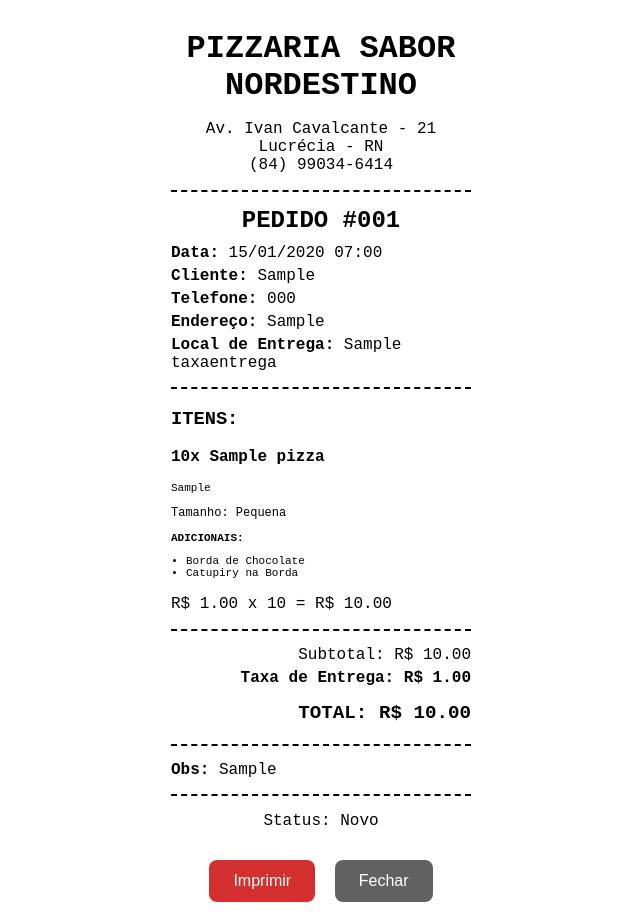
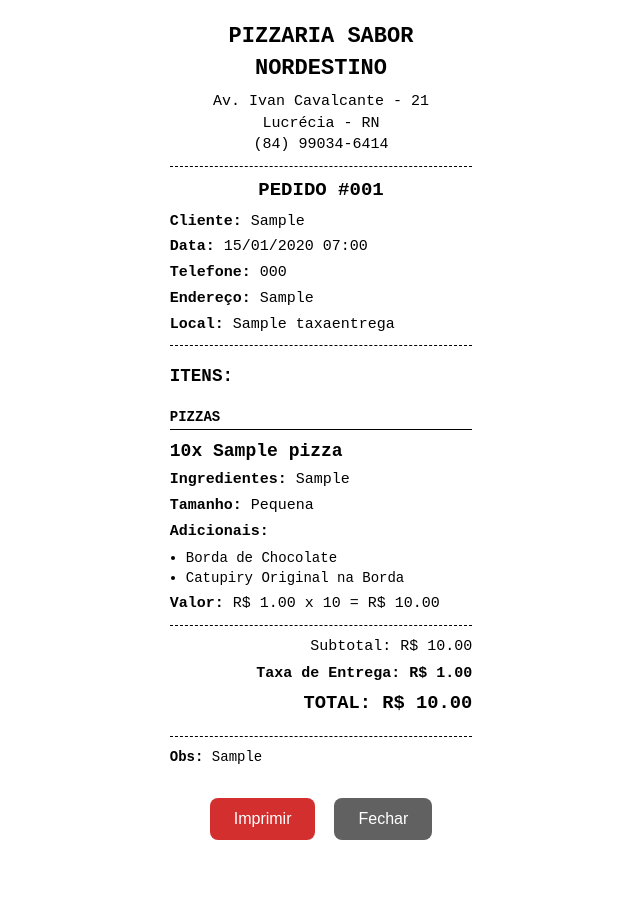
Before and after one commit to ErnestoSESB/pizzaria-sabor-nordestino, a Django app: page /painel/pedidos/imprimir/1/ in a window 1280 px wide. Shown: the whole page, without its empty margins (319-959 px from the left). After the commit the page ends 840 px from the top, so only its background shows below. Run offline with Django 5.2, Linux system fonts and the light colour scheme; a user stored in the database is signed in; tables that the repository leaves empty hold one stand-in row (values such as "Sample post").

Commit message:
Corrige pedidos, sabores e impressao
Organiza a comanda térmica, corrige múltiplos sabores e bebidas, valida checkout, adiciona bebidas iniciais e cobre o fluxo com testes.

```diff
--- a/pizzaria/models.py
+++ b/pizzaria/models.py
@@ -67,7 +67,7 @@ class Pedido(SanitizedModelMixin, models.Model):
 		("Pago", "Pago"),
 	]
 	cliente = models.CharField(max_length=100)
-	telefone = models.CharField(max_length=20, default='')
+	telefone = models.CharField(max_length=20, default='', blank=True)
 	endereco = models.TextField(blank=True, null=True)
 	observacao = models.TextField(blank=True, null=True)
 	forma_pagamento = models.CharField(max_length=30, default='', blank=True)
--- a/pizzaria/templates/pizzaria/pedido_imprimir.html
+++ b/pizzaria/templates/pizzaria/pedido_imprimir.html
@@ -5,37 +5,90 @@
   <title>Comanda #{{ pedido.id }}</title>
   <style>
     @media print {
-      body { margin: 0; padding: 20px; }
+      @page { size: 80mm 297mm; margin: 0; }
+      html, body {
+        width: 80mm !important;
+        min-width: 0;
+        max-width: 80mm !important;
+        min-height: 0;
+        margin: 0;
+        padding: 0;
+        overflow-x: visible;
+        overflow-y: visible;
+      }
+      body {
+        width: 68mm !important;
+        max-width: 68mm !important;
+        margin: 0 6mm !important;
+        padding: 2mm 0 !important;
+        overflow-wrap: anywhere;
+      }
       .no-print { display: none; }
     }
     body {
       font-family: 'Courier New', monospace;
-      max-width: 300px;
+      width: 100%;
+      max-width: 80mm;
+      box-sizing: border-box;
       margin: 0 auto;
-      padding: 20px;
+      padding: 4mm 0;
+      font-size: 15px;
+      line-height: 1.45;
+      overflow-x: hidden;
+      overflow-y: visible;
+      overflow-wrap: anywhere;
+      word-break: break-word;
     }
-    h1, h2 { text-align: center; margin: 10px 0; }
-    .divider { border-top: 2px dashed #000; margin: 15px 0; }
-    .item { margin: 10px 0; }
-    .total { font-size: 1.2em; font-weight: bold; margin-top: 15px; text-align: right; }
-    .info { margin: 5px 0; }
+    *, *::before, *::after {
+      box-sizing: border-box;
+      max-width: 100%;
+      white-space: normal;
+    }
+    h1, h2 { text-align: center; margin: 6px 0; }
+    h1 { font-size: 22px; }
+    h2 { font-size: 19px; }
+    .divider { border-top: 1px dashed #000; margin: 10px 0; }
+    .item { margin: 8px 0; }
+    .pizza-nome { font-size: 18px; font-weight: bold; margin: 0 0 5px 0; }
+    .sabor-lista { font-size: 17px; font-weight: bold; margin: 5px 0; }
+    .info { margin: 4px 0; }
+    .campo { font-size: 15px; margin: 4px 0; }
+    .adicionais { font-size: 14px; margin: 4px 0; }
+    .total { font-size: 1.25em; font-weight: bold; margin-top: 6px; text-align: right; }
+    .campo, .info, .total, .divider { overflow-wrap: anywhere; }
+    .observacao {
+      font-size: 14px;
+      margin: 8px 0;
+      overflow-wrap: anywhere;
+      white-space: pre-wrap;
+    }
+    p, h1, h2, h3 { max-width: 100%; }
+    .item { page-break-inside: avoid; break-inside: avoid; width: 100%; }
+    .grupo-titulo {
+      border-bottom: 1px solid #000;
+      font-size: 14px;
+      font-weight: bold;
+      margin: 10px 0 6px;
+      padding-bottom: 2px;
+    }
+    ul.adicionais { padding-left: 16px; margin: 4px 0; }
   </style>
 </head>
 <body>
   <h1>PIZZARIA SABOR NORDESTINO</h1>
-  <p style="text-align:center;">Av. Ivan Cavalcante - 21<br>Lucrécia - RN<br>(84) 99034-6414</p>
+  <p style="text-align:center; margin: 4px 0;">Av. Ivan Cavalcante - 21<br>Lucrécia - RN<br>(84) 99034-6414</p>
 
   <div class="divider"></div>
 
   <h2>PEDIDO #{{ pedido.id|stringformat:"03d" }}</h2>
+  <p class="info"><strong>Cliente:</strong> {{ pedido.cliente }}</p>
   <p class="info"><strong>Data:</strong> {{ pedido.criado_em|date:"d/m/Y H:i" }}</p>
-  <p class="info"><strong>Cliente:</strong> {{ pedido.cliente }}</p>
   <p class="info"><strong>Telefone:</strong> {{ pedido.telefone }}</p>
   {% if pedido.endereco %}
   <p class="info"><strong>Endereço:</strong> {{ pedido.endereco }}</p>
   {% endif %}
   {% if pedido.local_entrega %}
-  <p class="info"><strong>Local de Entrega:</strong> {{ pedido.local_entrega.nome }}</p>
+  <p class="info"><strong>Local:</strong> {{ pedido.local_entrega.nome }}</p>
   {% else %}
   <p class="info"><strong>Retirada no local</strong></p>
   {% endif %}
@@ -45,30 +98,35 @@
   <h3>ITENS:</h3>
   {% for item_data in itens_processados %}
   {% with item=item_data.item sabores_data=item_data.sabores_data %}
+  {% ifchanged item.item_tipo %}
+  <p class="grupo-titulo">{% if item.item_tipo == 'pizza' %}PIZZAS{% else %}BEBIDAS{% endif %}</p>
+  {% endifchanged %}
   <div class="item">
-    {% if sabores_data %}
-      <p><strong>{{ item.quantidade }}x Pizza Mista</strong></p>
-      <p style="font-size: 12px;">Sabores: {{ sabores_data.nomes|join:", " }}</p>
+    {% if item.item_tipo == 'bebida' %}
+      <p class="pizza-nome"><strong>{{ item.quantidade }}x {{ item.bebida.nome }}</strong></p>
+    {% elif sabores_data %}
+      <p class="pizza-nome"><strong>{{ item.quantidade }}x Pizza Mista</strong></p>
+      <p class="sabor-lista">Sabores: {{ sabores_data.nomes|join:", " }}</p>
     {% else %}
-      <p><strong>{{ item.quantidade }}x {{ item.pizza.nome }}</strong></p>
-      <p style="font-size: 11px;">{{ item.pizza.ingredientes }}</p>
+      <p class="pizza-nome"><strong>{{ item.quantidade }}x {{ item.pizza.nome }}</strong></p>
+      <p class="campo"><strong>Ingredientes:</strong> {{ item.pizza.ingredientes }}</p>
     {% endif %}
 
-    <p style="font-size: 12px;">
-      Tamanho: {% if item.tamanho == 'P' %}Pequena{% elif item.tamanho == 'M' %}Média{% else %}Grande{% endif %}
-    </p>
+    {% if item.item_tipo == 'pizza' %}
+      <p class="campo"><strong>Tamanho:</strong> {% if item.tamanho == 'P' %}Pequena{% elif item.tamanho == 'M' %}Média{% else %}Grande{% endif %}</p>
+    {% endif %}
 
-    {% if item.borda_chocolate or item.catupiry_cima != 'nao' or item.catupiry_borda %}
-    <p style="font-size: 11px;"><strong>ADICIONAIS:</strong></p>
-    <ul style="font-size: 11px; margin: 5px 0; padding-left: 15px;">
+    {% if item.item_tipo == 'pizza' and item.borda_chocolate or item.item_tipo == 'pizza' and item.catupiry_cima != 'nao' or item.item_tipo == 'pizza' and item.catupiry_borda %}
+    <p class="campo"><strong>Adicionais:</strong></p>
+    <ul class="adicionais" style="margin: 5px 0;">
       {% if item.borda_chocolate %}<li>Borda de Chocolate</li>{% endif %}
       {% if item.catupiry_cima == 'inteira' %}<li>Catupiry por Cima (Inteira)</li>{% endif %}
       {% if item.catupiry_cima == 'metade' %}<li>Catupiry por Cima (Metade)</li>{% endif %}
-      {% if item.catupiry_borda %}<li>Catupiry na Borda</li>{% endif %}
+      {% if item.catupiry_borda %}<li>Catupiry Original na Borda</li>{% endif %}
     </ul>
     {% endif %}
 
-    <p>R$ {{ item.preco_unitario }} x {{ item.quantidade }} = R$ {{ item.subtotal }}</p>
+    <p class="campo"><strong>Valor:</strong> R$ {{ item.preco_unitario }} x {{ item.quantidade }} = R$ {{ item.subtotal }}</p>
   </div>
   {% endwith %}
   {% endfor %}
@@ -81,11 +139,8 @@
 
   {% if pedido.observacao %}
   <div class="divider"></div>
-  <p class="info"><strong>Obs:</strong> {{ pedido.observacao }}</p>
+  <p class="observacao"><strong>Obs:</strong> {{ pedido.observacao }}</p>
   {% endif %}
-
-  <div class="divider"></div>
-  <p style="text-align:center;">Status: {{ pedido.status }}</p>
 
   <div class="no-print" style="margin-top:30px;text-align:center;">
     <button onclick="window.print()" style="padding:12px 24px;background:#d32f2f;color:white;border:none;border-radius:8px;cursor:pointer;font-size:16px;">Imprimir</button>
--- a/pizzaria/utils.py
+++ b/pizzaria/utils.py
@@ -21,6 +21,8 @@ class SanitizedModelMixin:
             super_clean()
         for field in self._meta.get_fields():
             if getattr(field, 'get_internal_type', lambda: None)() in ('CharField', 'TextField'):
+                if field.name == 'sabores':
+                    continue
                 val = getattr(self, field.name, None)
                 if val is not None:
                     max_len = getattr(field, 'max_length', None)
@@ -33,7 +35,9 @@ class SanitizedModelMixin:
         except ValidationError as e:
             logger.warning("Model full_clean failed on %s: %s — aplicando fallback", type(self).__name__, e)
             for field in self._meta.get_fields():
-                if getattr(field, 'get_internal_type', None) in ('CharField', 'TextField'):
+                if getattr(field, 'get_internal_type', lambda: None)() in ('CharField', 'TextField'):
+                    if field.name == 'sabores':
+                        continue
                     val = getattr(self, field.name, None)
                     if val is not None:
                         setattr(self, field.name, sanitize_text(val, max_length=getattr(field, 'max_length', None)))
--- a/pizzaria/views.py
+++ b/pizzaria/views.py
@@ -4,7 +4,9 @@ from django.contrib.auth.decorators import login_required
 from django.contrib import messages
 from django.views.decorators.http import require_POST
 from django.utils import timezone
+from django.db.models import Case, IntegerField, Value, When
 from datetime import datetime, timedelta
+from html import unescape
 from .models import Pizza, Pedido, ItemPedido, Bebida
 from .carrinho import Carrinho
 from .calculadora_preco import calcular_preco_pizza
@@ -61,12 +63,22 @@ def carrinho_adicionar_pizza(request):
 		if quer_bebida == 'sim':
 			for bebida_id in bebida_ids:
 				if bebida_id:
-					bebida = get_object_or_404(Bebida, id=bebida_id)
+					bebida = get_object_or_404(Bebida, id=bebida_id, disponivel=True)
 					carrinho.adicionar(bebida=bebida, quantidade=1, preco=float(bebida.preco))
 
 		# pizza flow
 		tamanho = request.POST.get('tamanho')
-		num_sabores = int(request.POST.get('num_sabores', 1))
+		if tamanho not in {'P', 'M', 'G'}:
+			messages.error(request, 'Selecione um tamanho válido.')
+			return redirect('escolher_sabores')
+		try:
+			num_sabores = int(request.POST.get('num_sabores', 1))
+		except (TypeError, ValueError):
+			messages.error(request, 'Selecione entre 1 e 3 sabores.')
+			return redirect('escolher_sabores')
+		if num_sabores not in {1, 2, 3}:
+			messages.error(request, 'Selecione entre 1 e 3 sabores.')
+			return redirect('escolher_sabores')
 		borda_chocolate = request.POST.get('borda_chocolate') == 'on'
 		catupiry_cima = request.POST.get('catupiry_cima', 'nao')
 		catupiry_borda = request.POST.get('catupiry_borda') == 'on'
@@ -79,11 +91,14 @@ def carrinho_adicionar_pizza(request):
 		for i in range(1, num_sabores + 1):
 			sabor_id = request.POST.get(f'sabor_{i}')
 			if sabor_id:
-				pizza = get_object_or_404(Pizza, id=sabor_id)
+				pizza = get_object_or_404(Pizza, id=sabor_id, disponivel=True)
 				sabores_ids.append(int(sabor_id))
 				sabores_nomes.append(pizza.nome)
 				if pizza.especial:
 					sabores_especiais_count += 1
+		if len(sabores_ids) != num_sabores:
+			messages.error(request, 'Selecione todos os sabores da pizza.')
+			return redirect('escolher_sabores')
 
 		# Calcular preço
 		preco_final = calcular_preco_pizza(
@@ -147,7 +162,7 @@ def carrinho_detalhes(request):
 				item.sabores_nomes = []
 				if item.sabores:
 					try:
-						item.sabores_nomes = json.loads(item.sabores).get('nomes', [])
+						item.sabores_nomes = json.loads(unescape(item.sabores)).get('nomes', [])
 					except (TypeError, ValueError):
 						pass
 
@@ -189,7 +204,7 @@ def carrinho_detalhes(request):
 		}
 		if item.get('sabores'):
 			try:
-				item_data['sabores_data'] = json.loads(item['sabores'])
+				item_data['sabores_data'] = json.loads(unescape(item['sabores']))
 			except:
 				pass
 		itens_processados.append(item_data)
@@ -499,7 +514,7 @@ def painel_pedidos(request):
 			}
 			if item.sabores:
 				try:
-					sabores_data = json.loads(item.sabores)
+					sabores_data = json.loads(unescape(item.sabores))
 					nomes = sabores_data.get('nomes', [])
 					item_data['sabores_lista'] = ', '.join(nomes)
 				except:
@@ -531,7 +546,7 @@ def historico_pedidos(request):
 			item.sabores_nomes = []
 			if item.sabores:
 				try:
-					item.sabores_nomes = json.loads(item.sabores).get('nomes', [])
+					item.sabores_nomes = json.loads(unescape(item.sabores)).get('nomes', [])
 				except (TypeError, ValueError):
 					pass
 	return render(request, 'pizzaria/historico_pedidos.html', {'pedidos': pedidos, 'data_filtro': data_filtro, 'active_page': 'historico'})
@@ -615,21 +630,31 @@ def pedido_imprimir(request, pedido_id):
 
 	# Processar itens com sabores
 	itens_processados = []
-	for item in pedido.itens.all():
+	ordem_itens = Case(
+		When(item_tipo='pizza', then=Value(0)),
+		When(item_tipo='bebida', then=Value(1)),
+		default=Value(2),
+		output_field=IntegerField(),
+	)
+	for item in pedido.itens.order_by(ordem_itens, 'id'):
 		item_data = {
 			'item': item,
 			'sabores_data': None
 		}
 		if item.sabores:
 			try:
-				item_data['sabores_data'] = json.loads(item.sabores)
+				item_data['sabores_data'] = json.loads(unescape(item.sabores))
 			except:
 				pass
 		itens_processados.append(item_data)
+	pizzas_processadas = [item for item in itens_processados if item['item'].item_tipo == 'pizza']
+	bebidas_processadas = [item for item in itens_processados if item['item'].item_tipo == 'bebida']
 
 	return render(request, 'pizzaria/pedido_imprimir.html', {
 		'pedido': pedido,
-		'itens_processados': itens_processados
+		'itens_processados': itens_processados,
+		'pizzas_processadas': pizzas_processadas,
+		'bebidas_processadas': bebidas_processadas,
 	})
 
 def login_view(request):
```
Also changed, not shown: pizzaria/management/commands/init_data.py (+16 -1 lines), pizzaria/templates/pizzaria/painel_pedidos.html (+2 -10 lines), pizzaria/tests.py (+26 -1 lines), pizzaria/migrations/0015_alter_pedido_telefone.py (added).
